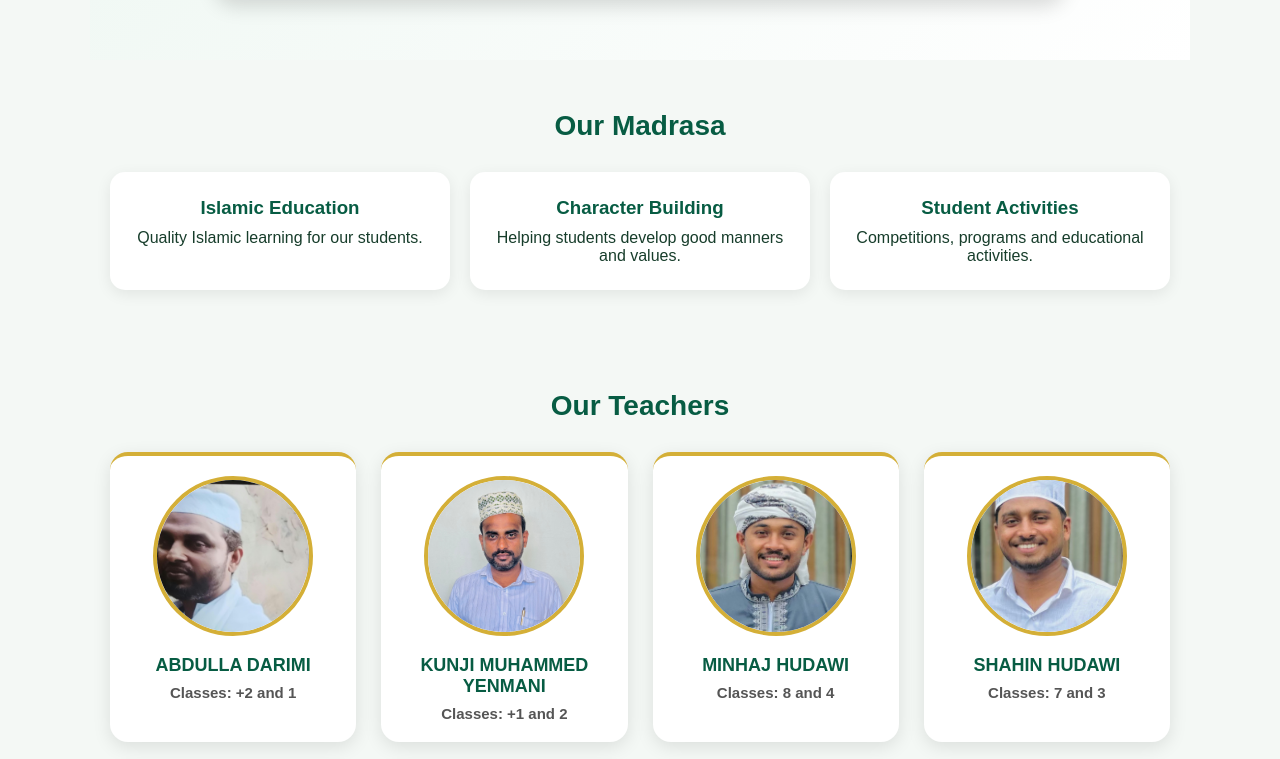
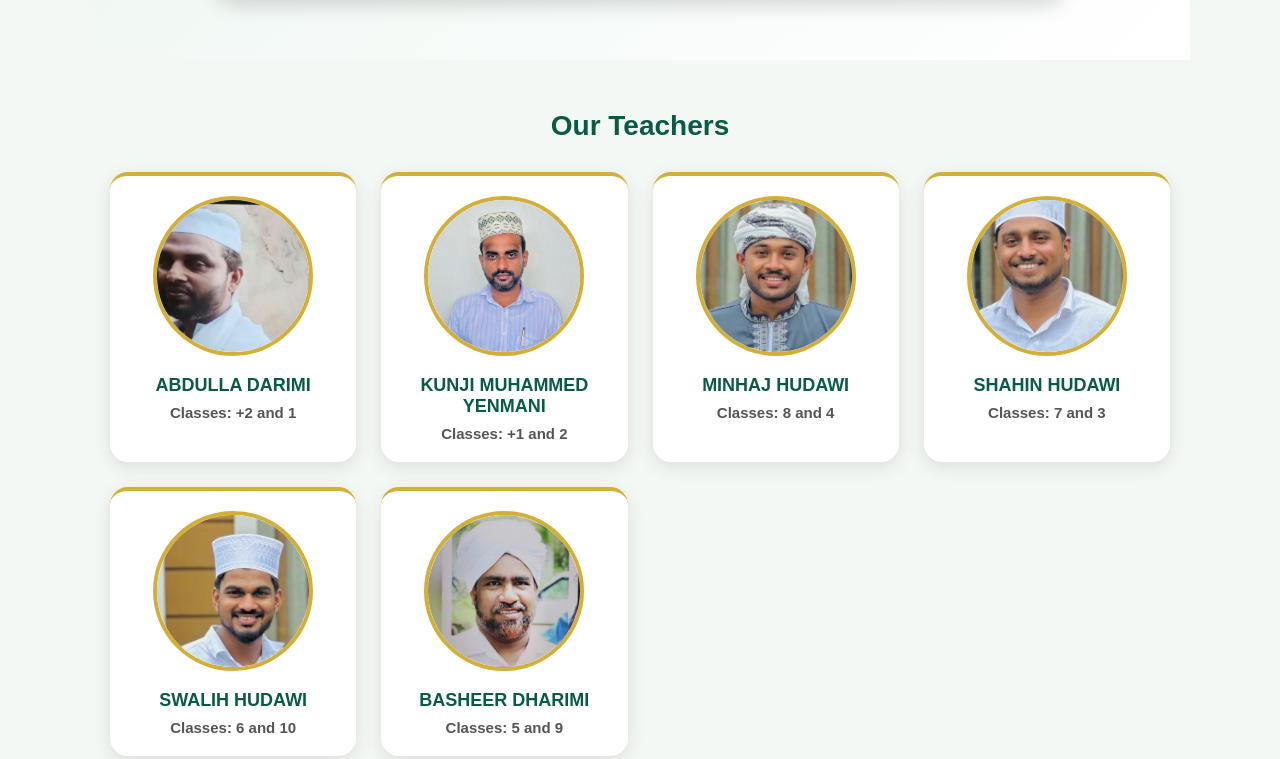
Before and after one commit to MHSMKOOMANNA/madrasa-website, a plain HTML site: page index.html in a window 1280 px wide. Shown: the part 819-1578 px from the top of the page. Drawn offline with Linux system fonts and the light colour scheme.

Commit message:
Update index.html

```diff
--- a/index.html
+++ b/index.html
@@ -3,7 +3,6 @@
 <head>
 <meta charset="UTF-8">
 <meta name="viewport" content="width=device-width, initial-scale=1.0">
-
 <title>MAADANUDHEEN MADRASA</title>
 
 <style>
@@ -81,8 +80,6 @@ nav a:hover {
     line-height: 1.7;
 }
 
-/* MADRASA IMAGE */
-
 .madrasa-image {
     width: 100%;
     max-width: 850px;
@@ -109,25 +106,6 @@ section {
 .section-title h2 {
     color: #075c43;
     font-size: 28px;
-}
-
-.features {
-    display: grid;
-    grid-template-columns: repeat(auto-fit, minmax(220px, 1fr));
-    gap: 20px;
-}
-
-.card {
-    background: white;
-    padding: 25px;
-    border-radius: 15px;
-    text-align: center;
-    box-shadow: 0 4px 15px rgba(0,0,0,0.08);
-}
-
-.card h3 {
-    color: #075c43;
-    margin-bottom: 10px;
 }
 
 /* TEACHERS */
@@ -215,7 +193,6 @@ footer {
 }
 
 @media (max-width: 600px) {
-
     header h1 {
         font-size: 22px;
     }
@@ -263,33 +240,6 @@ footer {
     </p>
 
     <img src="madrasa.jpg" alt="MAADANUDHEEN MADRASA" class="madrasa-image">
-
-</section>
-
-<section>
-
-    <div class="section-title">
-        <h2>Our Madrasa</h2>
-    </div>
-
-    <div class="features">
-
-        <div class="card">
-            <h3>Islamic Education</h3>
-            <p>Quality Islamic learning for our students.</p>
-        </div>
-
-        <div class="card">
-            <h3>Character Building</h3>
-            <p>Helping students develop good manners and values.</p>
-        </div>
-
-        <div class="card">
-            <h3>Student Activities</h3>
-            <p>Competitions, programs and educational activities.</p>
-        </div>
-
-    </div>
 
 </section>
 
```
